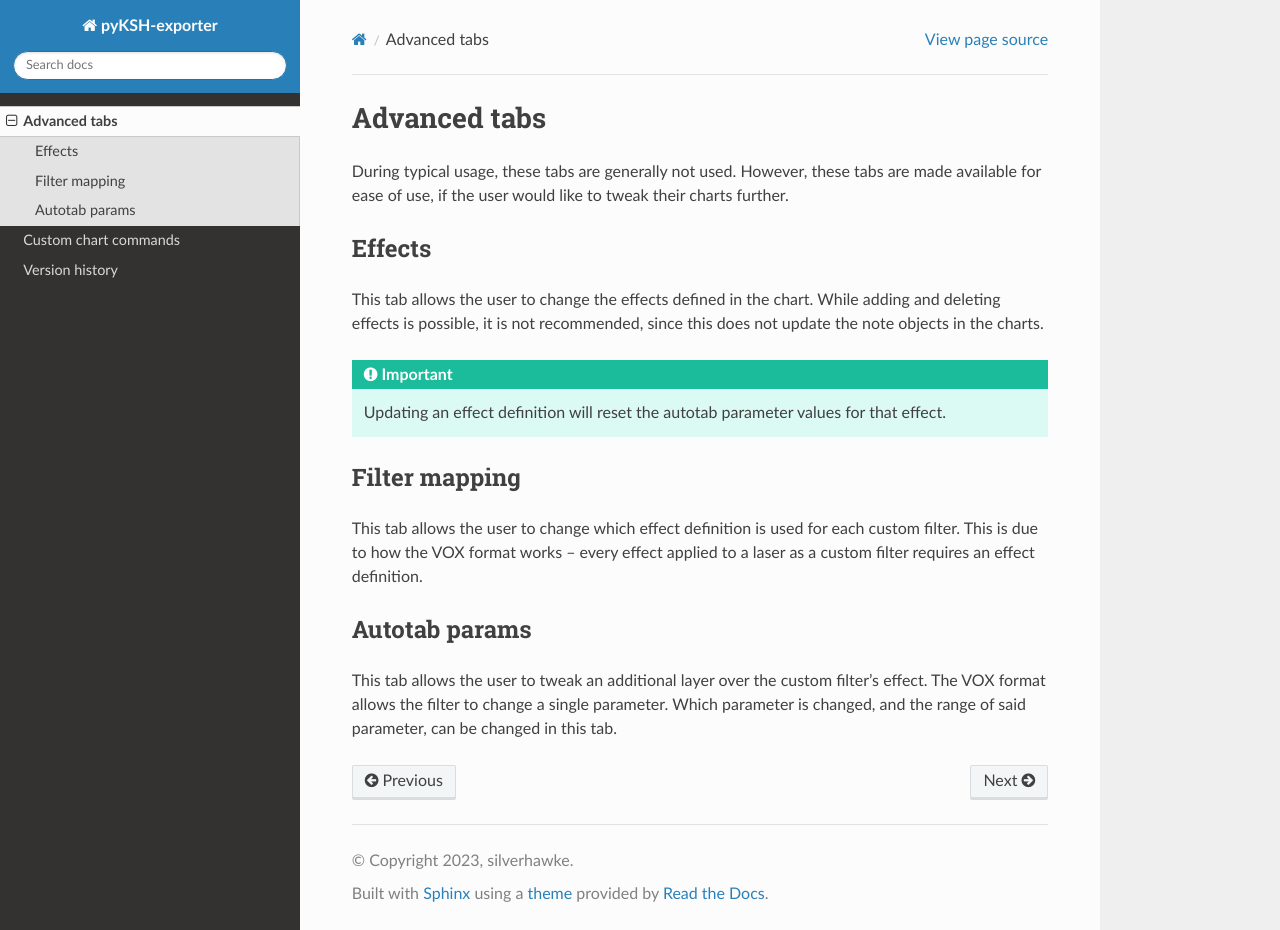
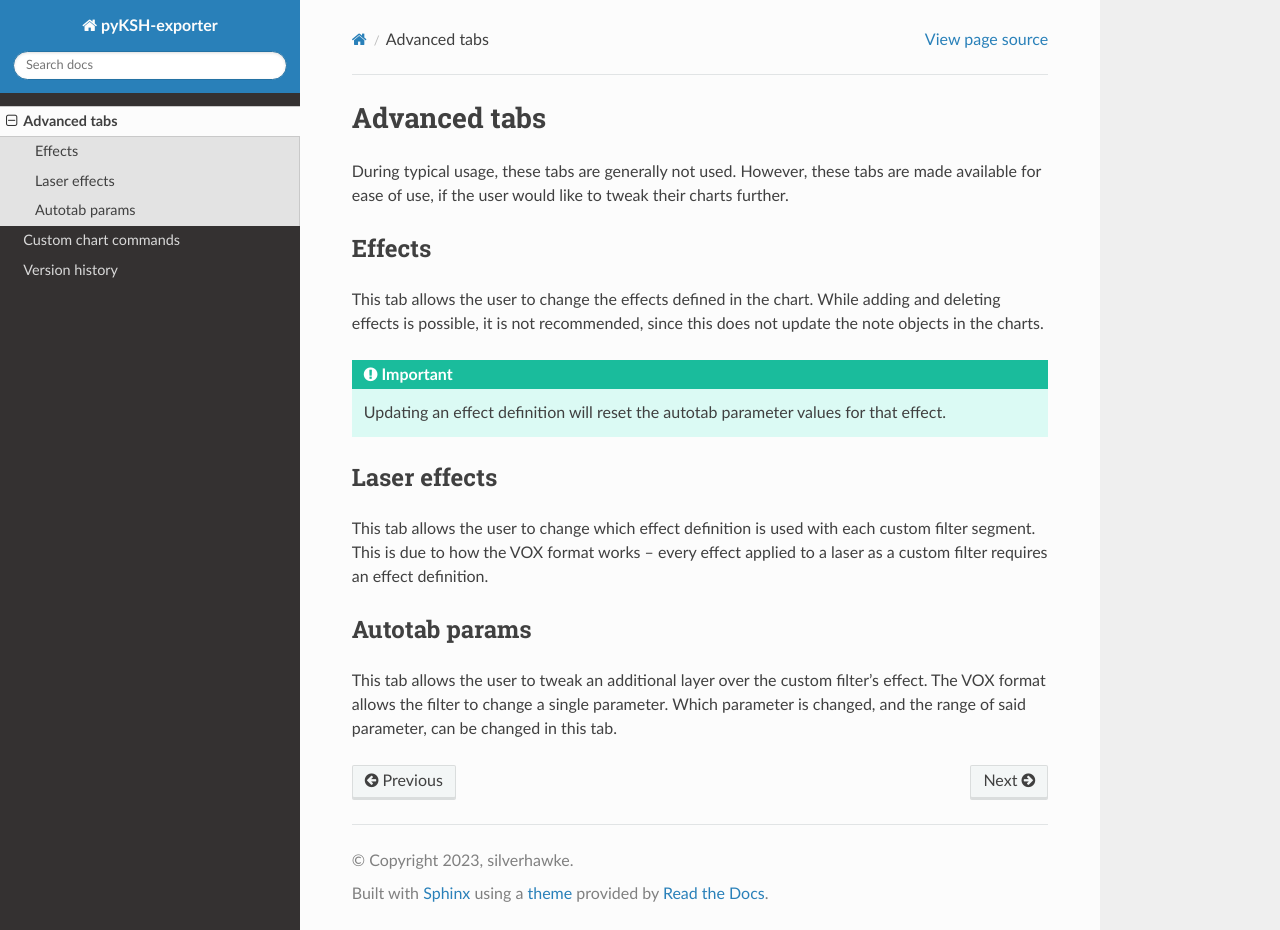
Before and after one commit to silverhawke249/pyKSH-exporter, a Sphinx documentation site: the page built from docs/source/advanced-tabs.rst, in a window 1280 px wide and 930 px high. Built offline with Sphinx 7.4.7 and the Read the Docs theme 2.0.0, drawn with Linux system fonts in a browser that asks for light colours.

Commit message:
Update section name

```diff
--- a/docs/source/advanced-tabs.rst
+++ b/docs/source/advanced-tabs.rst
@@ -18,11 +18,11 @@ is not recommended, since this does not update the note objects in the charts.
     TODO: Explain the parameters for each effect
 
 
-Filter mapping
---------------
+Laser effects
+-------------
 
-This tab allows the user to change which effect definition is used for each custom filter. This is due to how the VOX
-format works -- every effect applied to a laser as a custom filter requires an effect definition.
+This tab allows the user to change which effect definition is used with each custom filter segment. This is due to how
+the VOX format works -- every effect applied to a laser as a custom filter requires an effect definition.
 
 
 Autotab params
```
